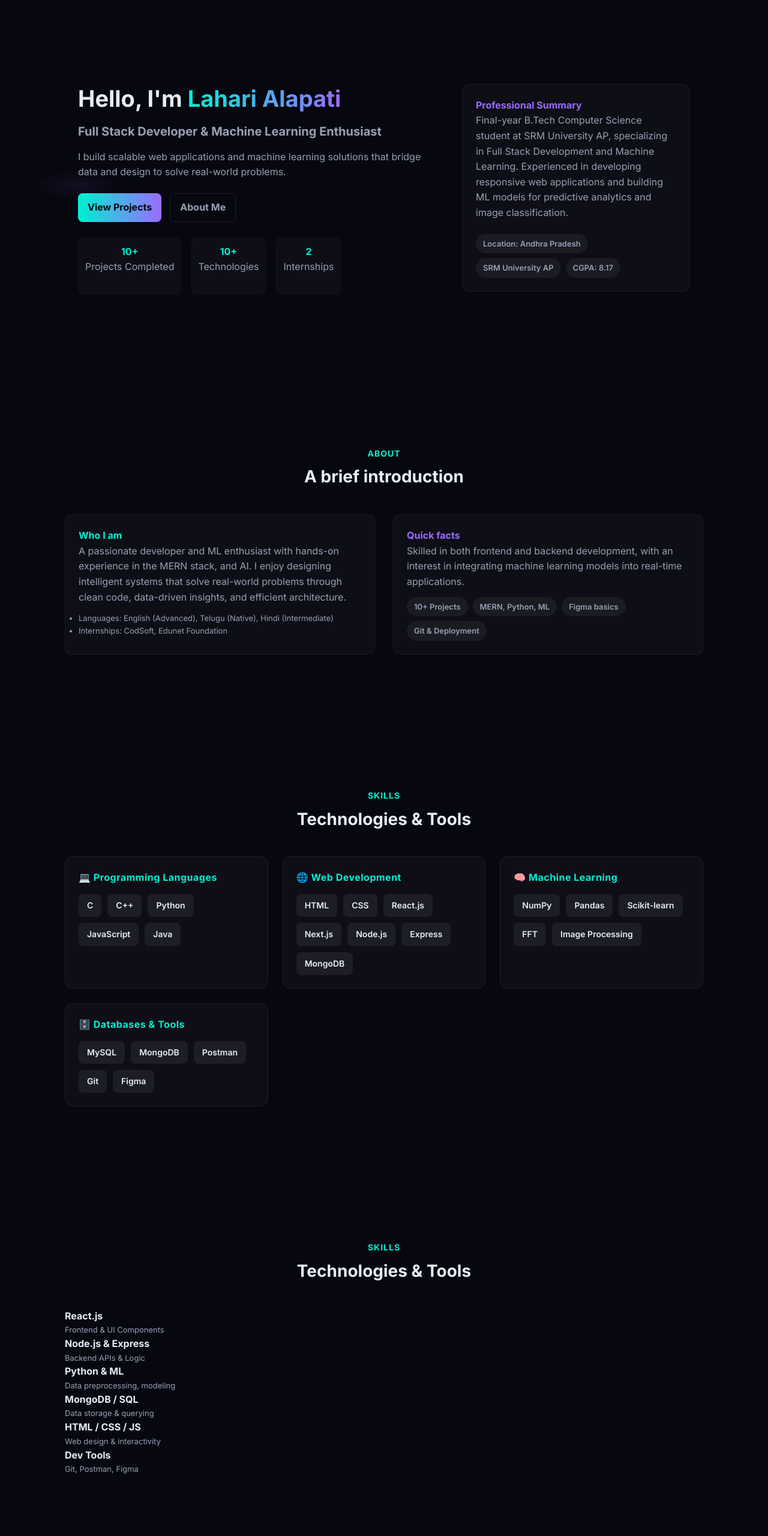
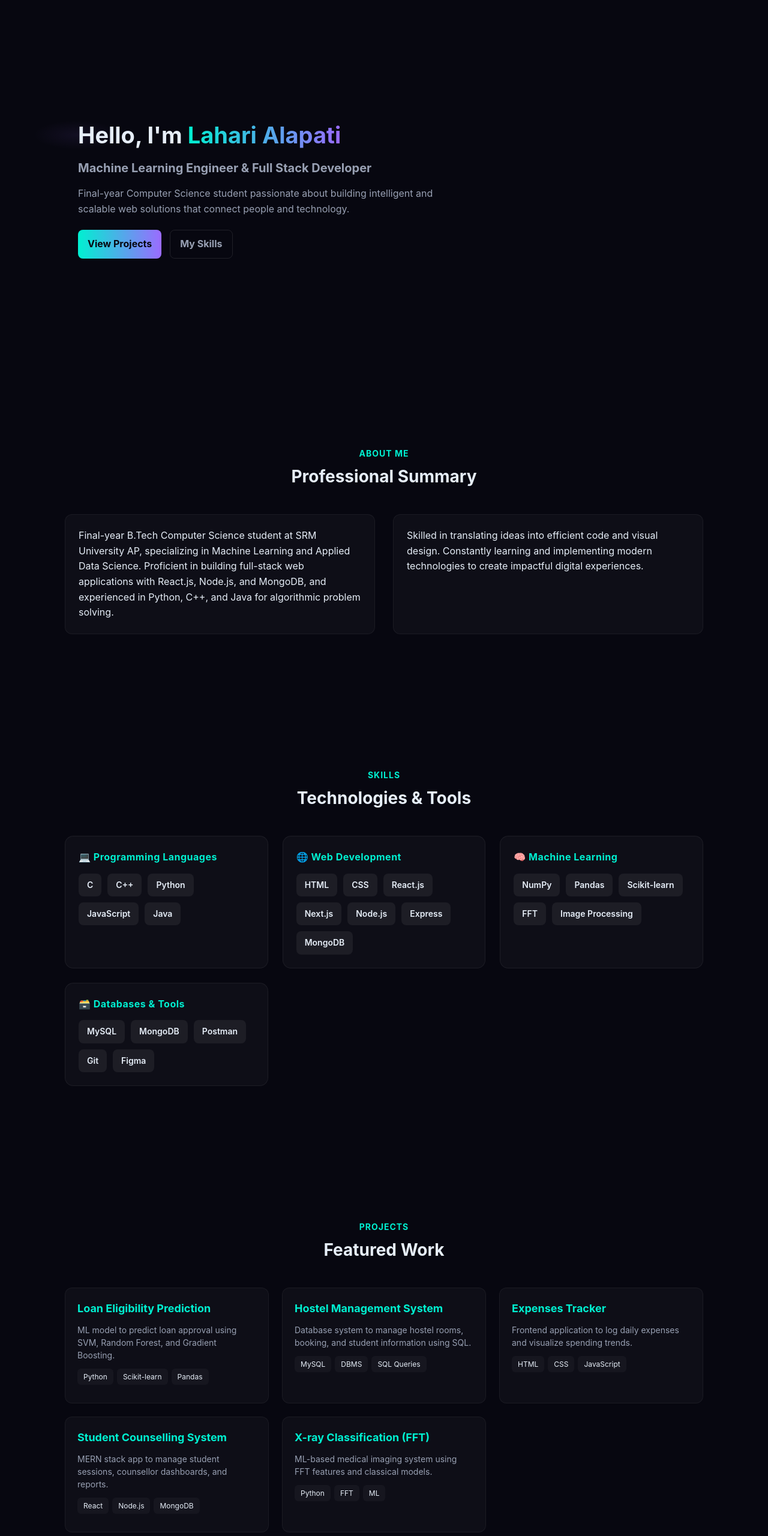
Before and after one commit to lahari-005/portfolio-lahari, a plain HTML site: page index.html in a window 1280 px wide. Shown: the part 120-2680 px from the top of the page at 60% size. Drawn offline with Linux system fonts and the light colour scheme.

Commit message:
Enhanced skills section with styled boxes

```diff
--- a/index.html
+++ b/index.html
@@ -1,24 +1,21 @@
-<!doctype html>
+<!DOCTYPE html>
 <html lang="en">
 <head>
-  <meta charset="utf-8" />
-  <meta name="viewport" content="width=device-width,initial-scale=1" />
-  <title>Lahari Alapati — Portfolio</title>
-  <meta name="description" content="Lahari Alapati — Full Stack Developer & Machine Learning Enthusiast. Projects and GitHub Repositories." />
+  <meta charset="UTF-8" />
+  <meta name="viewport" content="width=device-width, initial-scale=1.0" />
+  <title>Lahari Alapati | Portfolio</title>
   <link rel="stylesheet" href="style.css" />
-  <link href="https://fonts.googleapis.com/css2?family=Inter:wght@300;400;600;700;800&display=swap" rel="stylesheet">
+  <script defer src="script.js"></script>
 </head>
+
 <body>
-
+  <!-- Navigation -->
   <header class="nav">
-    <div class="nav-inner container">
+    <div class="container nav-inner">
       <div class="brand">
         <div class="logo-mark">L</div>
-        <div>
         <h1>Lahari Alapati <span>Full Stack • ML</span></h1>
       </div>
-      </div>
-
       <nav>
         <ul>
           <li><a href="#home">Home</a></li>
@@ -28,213 +25,160 @@
           <li><a href="#contact">Contact</a></li>
         </ul>
       </nav>
-
-      <a class="cta btn btn-primary" href="#contact">Get in touch</a>
+      <a href="#contact" class="btn btn-primary">Get in touch</a>
     </div>
   </header>
 
-  <main>
-    <!-- HERO -->
-    <section id="home" class="hero">
+  <!-- Hero -->
+  <section class="hero" id="home">
     <div class="container hero-grid">
       <div>
         <h2>Hello, I'm <span>Lahari Alapati</span></h2>
-          <h3>Full Stack Developer & Machine Learning Enthusiast</h3>
-          <p>I build scalable web applications and machine learning solutions that bridge data and design to solve real-world problems.</p>
-
+        <h3>Machine Learning Engineer & Full Stack Developer</h3>
+        <p>Final-year Computer Science student passionate about building
+          intelligent and scalable web solutions that connect people and technology.</p>
         <div class="hero-actions">
-            <a class="btn btn-primary" href="#projects">View Projects</a>
-            <a class="btn btn-outline" href="#about">About Me</a>
-          </div>
-
-          <div class="stats">
-            <div class="stat"><h4>10+</h4><p>Projects Completed</p></div>
-            <div class="stat"><h4>10+</h4><p>Technologies</p></div>
-            <div class="stat"><h4>2</h4><p>Internships</p></div>
-          </div>
-        </div>
-
-        <div class="about-card">
-          <h4 style="color:var(--accent2)">Professional Summary</h4>
-          <p class="muted">
-            Final-year B.Tech Computer Science student at SRM University AP, specializing in Full Stack Development and Machine Learning.
-            Experienced in developing responsive web applications and building ML models for predictive analytics and image classification.
-          </p>
-          <div style="margin-top:16px;display:flex;gap:8px;flex-wrap:wrap">
-            <div class="pill">Location: Andhra Pradesh</div>
-            <div class="pill">SRM University AP</div>
-            <div class="pill">CGPA: 8.17</div>
+          <a href="#projects" class="btn btn-primary">View Projects</a>
+          <a href="#skills" class="btn btn-outline">My Skills</a>
         </div>
       </div>
     </div>
   </section>
 
-    <!-- ABOUT -->
-    <section id="about" class="section">
+  <!-- About -->
+  <section class="section" id="about">
     <div class="container">
       <div class="section-title">
-          <h3>About</h3>
-          <h2>A brief introduction</h2>
+        <h3>About Me</h3>
+        <h2>Professional Summary</h2>
       </div>
-
       <div class="about-grid">
         <div class="about-card">
-            <h4 style="color:var(--accent1)">Who I am</h4>
-            <p class="muted">
-              A passionate developer and ML enthusiast with hands-on experience in the MERN stack, and AI.
-              I enjoy designing intelligent systems that solve real-world problems through clean code, data-driven insights, and efficient architecture.
-            </p>
-            <ul class="small" style="margin-top:12px">
-              <li>Languages: English (Advanced), Telugu (Native), Hindi (Intermediate)</li>
-              <li>Internships: CodSoft, Edunet Foundation</li>
-            </ul>
+          <p>Final-year B.Tech Computer Science student at SRM University AP,
+            specializing in Machine Learning and Applied Data Science.
+            Proficient in building full-stack web applications with React.js, Node.js,
+            and MongoDB, and experienced in Python, C++, and Java for algorithmic problem solving.</p>
         </div>
-
         <div class="about-card">
-            <h4 style="color:var(--accent2)">Quick facts</h4>
-            <p class="muted">
-              Skilled in both frontend and backend development, with an interest in integrating machine learning models into real-time applications.
-            </p>
-            <div style="display:flex;gap:8px;margin-top:12px;flex-wrap:wrap">
-              <div class="pill">10+ Projects</div>
-              <div class="pill">MERN, Python, ML</div>
-              <div class="pill">Figma basics</div>
-              <div class="pill">Git & Deployment</div>
-            </div>
+          <p>Skilled in translating ideas into efficient code and visual design.
+            Constantly learning and implementing modern technologies to create impactful digital experiences.</p>
         </div>
       </div>
     </div>
   </section>
 
-    <!-- SKILLS -->
-<section id="skills" class="section">
+  <!-- Skills -->
+  <section class="section" id="skills">
     <div class="container">
       <div class="section-title">
         <h3>Skills</h3>
         <h2>Technologies & Tools</h2>
       </div>
-
     <div class="skills-boxes">
   <div class="skills-category">
     <h4>💻 Programming Languages</h4>
     <div class="skills-tags">
-          <span>C</span>
-          <span>C++</span>
-          <span>Python</span>
-          <span>JavaScript</span>
-          <span>Java</span>
+      <span>C</span><span>C++</span><span>Python</span><span>JavaScript</span><span>Java</span>
     </div>
   </div>
 
   <div class="skills-category">
     <h4>🌐 Web Development</h4>
     <div class="skills-tags">
-          <span>HTML</span>
-          <span>CSS</span>
-          <span>React.js</span>
-          <span>Next.js</span>
-          <span>Node.js</span>
-          <span>Express</span>
-          <span>MongoDB</span>
+      <span>HTML</span><span>CSS</span><span>React.js</span><span>Next.js</span><span>Node.js</span><span>Express</span><span>MongoDB</span>
     </div>
   </div>
 
   <div class="skills-category">
     <h4>🧠 Machine Learning</h4>
     <div class="skills-tags">
-          <span>NumPy</span>
-          <span>Pandas</span>
-          <span>Scikit-learn</span>
-          <span>FFT</span>
-          <span>Image Processing</span>
+      <span>NumPy</span><span>Pandas</span><span>Scikit-learn</span><span>FFT</span><span>Image Processing</span>
     </div>
   </div>
 
   <div class="skills-category">
-        <h4>🗄️ Databases & Tools</h4>
+    <h4>🗃️ Databases & Tools</h4>
     <div class="skills-tags">
-          <span>MySQL</span>
-          <span>MongoDB</span>
-          <span>Postman</span>
-          <span>Git</span>
-          <span>Figma</span>
+      <span>MySQL</span><span>MongoDB</span><span>Postman</span><span>Git</span><span>Figma</span>
     </div>
+  </div>
+</div>
+
+
+    </div>
+  </section>
+
+  <!-- Projects -->
+  <section class="section" id="projects">
+    <div class="container">
+      <div class="section-title">
+        <h3>Projects</h3>
+        <h2>Featured Work</h2>
+      </div>
+
+      <div class="projects-grid">
+        <div class="project-card">
+          <h4>Loan Eligibility Prediction</h4>
+          <p>ML model to predict loan approval using SVM, Random Forest, and Gradient Boosting.</p>
+          <div class="tags"><span>Python</span><span>Scikit-learn</span><span>Pandas</span></div>
+        </div>
+
+        <div class="project-card">
+          <h4>Hostel Management System</h4>
+          <p>Database system to manage hostel rooms, booking, and student information using SQL.</p>
+          <div class="tags"><span>MySQL</span><span>DBMS</span><span>SQL Queries</span></div>
+        </div>
+
+        <div class="project-card">
+          <h4>Expenses Tracker</h4>
+          <p>Frontend application to log daily expenses and visualize spending trends.</p>
+          <div class="tags"><span>HTML</span><span>CSS</span><span>JavaScript</span></div>
+        </div>
+
+        <div class="project-card">
+          <h4>Student Counselling System</h4>
+          <p>MERN stack app to manage student sessions, counsellor dashboards, and reports.</p>
+          <div class="tags"><span>React</span><span>Node.js</span><span>MongoDB</span></div>
+        </div>
+
+        <div class="project-card">
+          <h4>X-ray Classification (FFT)</h4>
+          <p>ML-based medical imaging system using FFT features and classical models.</p>
+          <div class="tags"><span>Python</span><span>FFT</span><span>ML</span></div>
         </div>
       </div>
     </div>
   </section>
 
-
-    <!-- PROJECTS -->
-  <!-- SKILLS -->
-<section id="skills" class="section">
+  <!-- Contact -->
+  <section class="section" id="contact">
     <div class="container">
       <div class="section-title">
-      <h3>Skills</h3>
-      <h2>Technologies & Tools</h2>
+        <h3>Contact</h3>
+        <h2>Get in Touch</h2>
       </div>
-
-    <div class="skills-grid">
+      <div class="contact-grid">
+        <div class="contact-card">
+          <h4>Connect with me</h4>
+          <div class="contact-row">
+            <div class="icon-box">✉️</div>
             <div>
-        <div class="skill-row">
-          <div class="skill-left">
-            <strong>React.js</strong>
-            <div class="small">Frontend & UI Components</div>
-          </div>
-          <div style="width:48%">
-            <div class="skill-bar"><div class="skill-fill" data-fill="90%"></div></div>
+              <p class="small">Email</p>
+              <b>laharialapati2022@gmail.com</b>
             </div>
           </div>
-
-        <div class="skill-row">
-          <div class="skill-left">
-            <strong>Node.js & Express</strong>
-            <div class="small">Backend APIs & Logic</div>
-          </div>
-          <div style="width:48%">
-            <div class="skill-bar"><div class="skill-fill" data-fill="85%"></div></div>
+          <div class="contact-row">
+            <div class="icon-box">💼</div>
+            <div>
+              <p class="small">LinkedIn</p>
+              <a href="https://www.linkedin.com/in/lahari-alapati-9a469b258/" target="_blank">linkedin.com/in/lahari-alapati</a>
             </div>
           </div>
-
-        <div class="skill-row">
-          <div class="skill-left">
-            <strong>Python & ML</strong>
-            <div class="small">Data preprocessing, modeling</div>
-          </div>
-          <div style="width:48%">
-            <div class="skill-bar"><div class="skill-fill" data-fill="82%"></div></div>
-          </div>
-        </div>
-      </div>
-
+          <div class="contact-row">
+            <div class="icon-box">🐙</div>
             <div>
-        <div class="skill-row">
-          <div class="skill-left">
-            <strong>MongoDB / SQL</strong>
-            <div class="small">Data storage & querying</div>
-          </div>
-          <div style="width:48%">
-            <div class="skill-bar"><div class="skill-fill" data-fill="80%"></div></div>
-          </div>
-        </div>
-
-        <div class="skill-row">
-          <div class="skill-left">
-            <strong>HTML / CSS / JS</strong>
-            <div class="small">Web design & interactivity</div>
-          </div>
-          <div style="width:48%">
-            <div class="skill-bar"><div class="skill-fill" data-fill="95%"></div></div>
-          </div>
-        </div>
-
-        <div class="skill-row">
-          <div class="skill-left">
-            <strong>Dev Tools</strong>
-            <div class="small">Git, Postman, Figma</div>
-          </div>
-          <div style="width:48%">
-            <div class="skill-bar"><div class="skill-fill" data-fill="75%"></div></div>
+              <p class="small">GitHub</p>
+              <a href="https://github.com/lahari-005" target="_blank">github.com/lahari-005</a>
             </div>
           </div>
         </div>
@@ -242,119 +186,11 @@
     </div>
   </section>
 
-<!-- PROJECTS -->
-<section id="projects" class="section">
-  <div class="container">
-    <div class="section-title">
-      <h3>Projects</h3>
-      <h2>Featured Work</h2>
-    </div>
-
-    <div class="projects-grid">
-
-      <div class="project-card">
-        <h4>📚 Book Review Platform</h4>
-        <p>A web app for users to browse, review, and rate books. Features authentication, CRUD operations, and responsive UI.</p>
-        <div class="tags">
-          <span>React</span><span>Node.js</span><span>MongoDB</span>
-        </div>
-        <a href="https://github.com/lahari-005/book-review-platform" target="_blank" class="btn btn-outline">View Code</a>
-      </div>
-
-      <div class="project-card">
-        <h4>💎 Gold Mine (Tkinter Game)</h4>
-        <p>Interactive Python-based game built with Tkinter where players explore grids to find gold and avoid traps.</p>
-        <div class="tags">
-          <span>Python</span><span>Tkinter</span><span>Logic</span>
-        </div>
-        <a href="https://github.com/lahari-005/gold-mine" target="_blank" class="btn btn-outline">View Code</a>
-      </div>
-
-      <div class="project-card">
-        <h4>🏦 Loan Eligibility Prediction (ML)</h4>
-        <p>Machine learning model that predicts loan approval using data preprocessing, encoding, and multiple classifiers.</p>
-        <div class="tags">
-          <span>Python</span><span>Scikit-learn</span><span>ML</span>
-        </div>
-        <a href="https://github.com/lahari-005/loan-eligibility-prediction" target="_blank" class="btn btn-outline">View Code</a>
-      </div>
-
-      <div class="project-card">
-        <h4>🎓 Student Counselling Management System</h4>
-        <p>MERN-based platform to manage student counselling sessions, admin control, and data visualization.</p>
-        <div class="tags">
-          <span>React</span><span>Node.js</span><span>MongoDB</span>
-        </div>
-        <a href="https://github.com/lahari-005/student-counsil-management-" target="_blank" class="btn btn-outline">View Code</a>
-      </div>
-
-      <div class="project-card">
-        <h4>💰 Expenses Tracker (Frontend)</h4>
-        <p>Web app for managing daily expenses with category filters, visual charts, and local data persistence.</p>
-        <div class="tags">
-          <span>HTML</span><span>CSS</span><span>JavaScript</span>
-        </div>
-        <a href="https://github.com/lahari-005/expenses-tracker" target="_blank" class="btn btn-outline">View Code</a>
-      </div>
-
-      <div class="project-card">
-        <h4>🏠 Hostel Management System</h4>
-        <p>SQL-based system to manage student room allocations, availability tracking, and record management.</p>
-        <div class="tags">
-          <span>SQL</span><span>DBMS</span><span>Queries</span>
-        </div>
-        <a href="https://github.com/lahari-005/Hostel-management-sysytem" target="_blank" class="btn btn-outline">View Code</a>
-      </div>
-
-    </div>
-  </div>
-</section>
-
-    <!-- CONTACT -->
-    <section id="contact" class="section">
-      <div class="container">
-        <div class="section-title">
-          <h3>Contact</h3>
-          <h2>Get in Touch</h2>
-        </div>
-
-        <div class="contact-grid">
-          <div class="contact-card">
-            <h4 style="color:var(--accent1)">Connect with me</h4>
-            <div class="contact-row">
-              <div class="icon-box">✉️</div>
-              <div>
-                <div class="small">Email</div>
-                <strong>laharialapati2022@gmail.com</strong>
-              </div>
-            </div>
-
-            <div class="contact-row">
-              <div class="icon-box">💼</div>
-              <div>
-                <div class="small">LinkedIn</div>
-                <a href="https://www.linkedin.com/in/lahari-alapati-9a469b258/" target="_blank" class="small">linkedin.com/in/lahari-alapati</a>
-              </div>
-            </div>
-
-            <div class="contact-row">
-              <div class="icon-box">🐙</div>
-              <div>
-                <div class="small">GitHub</div>
-                <a href="https://github.com/lahari-005" target="_blank" class="small">github.com/lahari-005</a>
-              </div>
-            </div>
-          </div>
-        </div>
-      </div>
-    </section>
-
-  </main>
-
+  <!-- Footer -->
   <footer>
-    <div class="container small">© 2025 Lahari Alapati — All rights reserved</div>
+    <p>© 2025 Lahari Alapati — All rights reserved</p>
   </footer>
 
-  <script src="script.js"></script>
+  <button class="top-btn" id="topBtn">↑</button>
 </body>
 </html>
--- a/script.js
+++ b/script.js
@@ -1,7 +1,7 @@
 // Simple animations and interactive behavior for Lahari's Portfolio
 
 document.addEventListener("DOMContentLoaded", () => {
-  // Animate skill bars
+  // Animate skill bars (if present)
   const fills = document.querySelectorAll(".skill-fill");
   const observer = new IntersectionObserver(
     (entries) => {
@@ -45,7 +45,7 @@ document.addEventListener("DOMContentLoaded", () => {
 
   // Fade-in animation trigger
   const animatedSections = document.querySelectorAll(
-    ".section, .hero-grid > div, .about-card, .skill-row, .project-card, .contact-card"
+    ".section, .hero-grid > div, .about-card, .project-card, .contact-card"
   );
 
   const fadeObserver = new IntersectionObserver(
```
Lines whose indentation alone changed are shown as unchanged.
